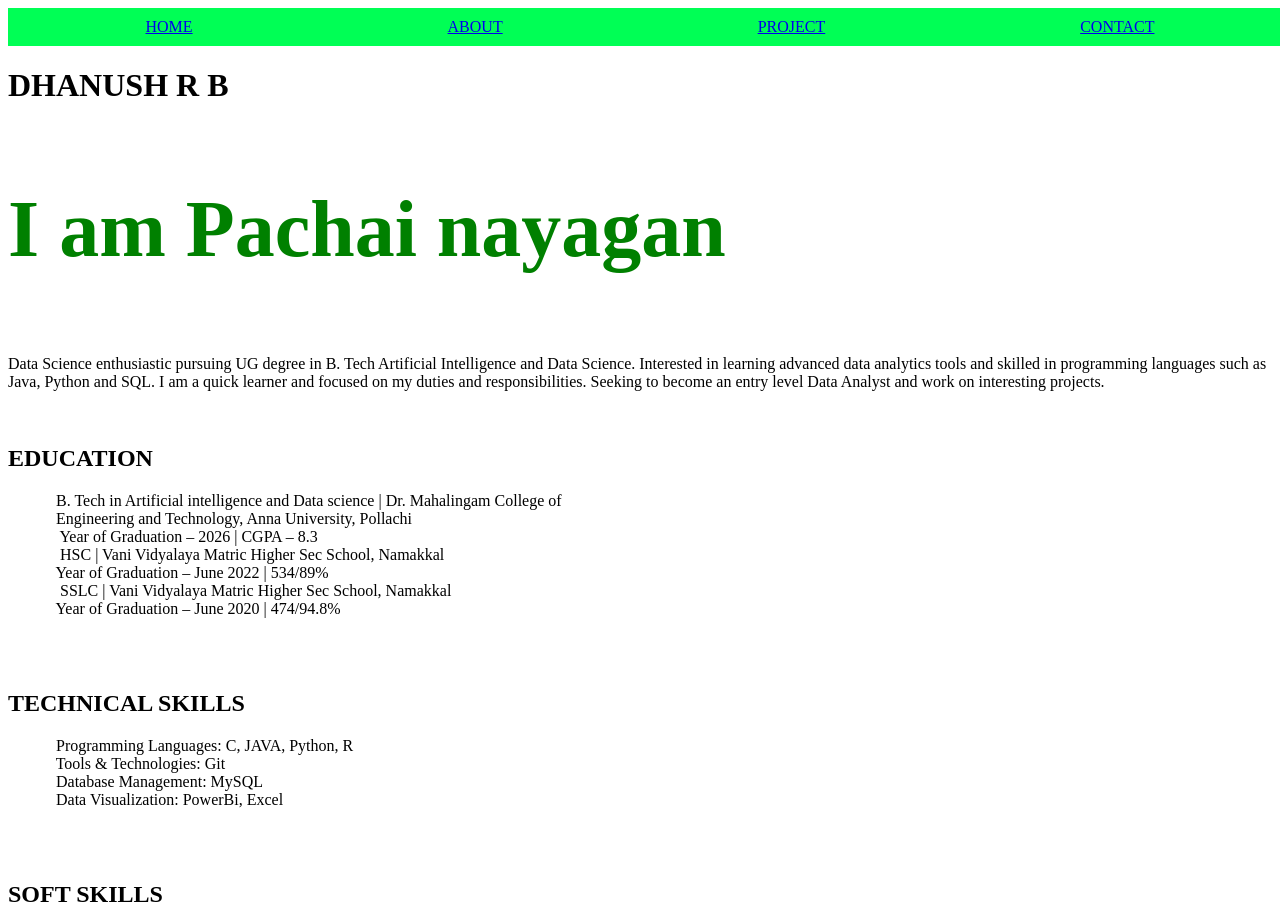
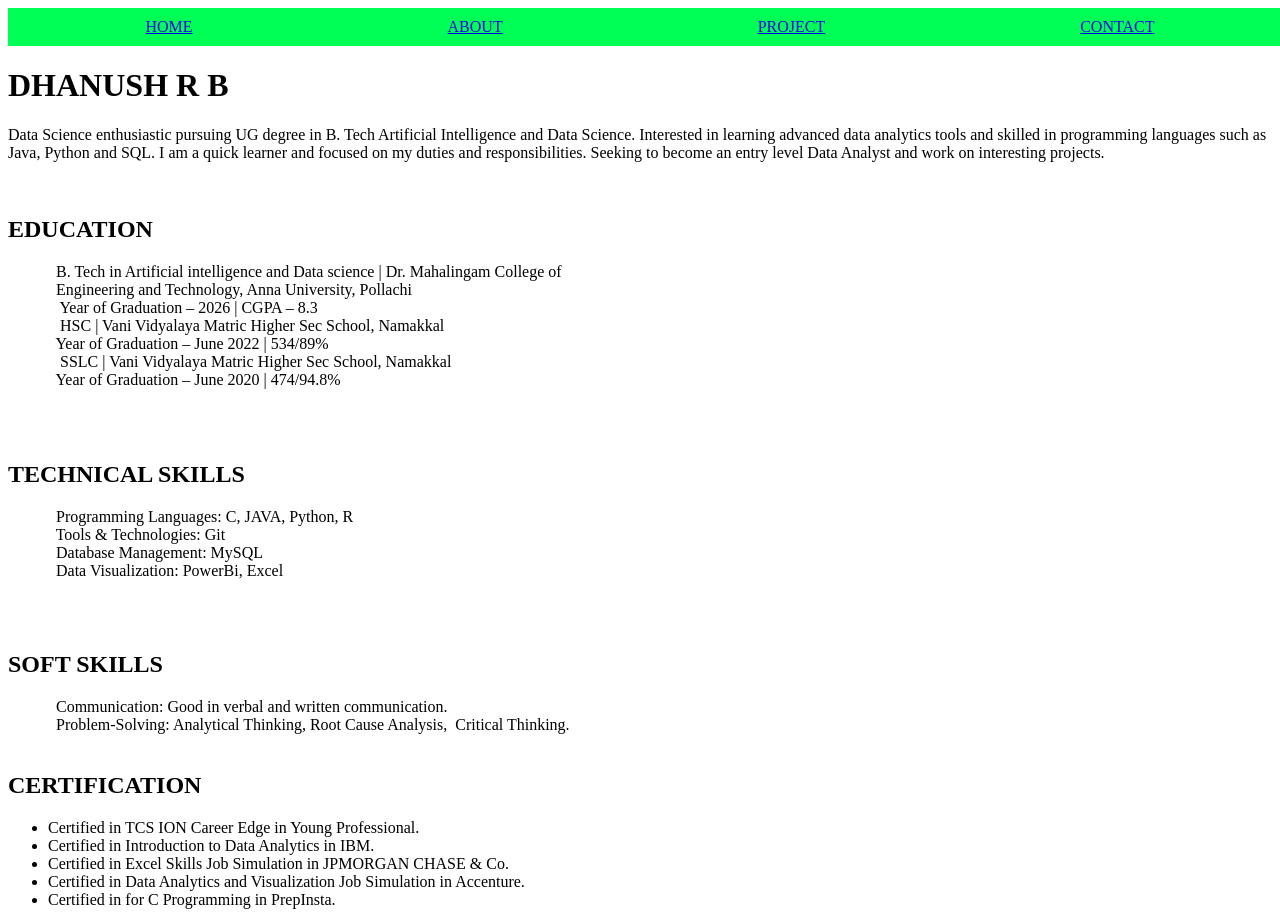
Before and after one commit to DhanushRB/DHANUSH-R-B-PORTFOLIO, a plain HTML site: page about.html in a window 1280 px wide. Shown: the top 912 px of the page. Drawn offline with Linux system fonts and the light colour scheme.

Commit message:
about.html

```diff
--- a/about.html
+++ b/about.html
@@ -16,7 +16,7 @@
             <a href="contact.html">CONTACT</a>
         </nav>
         <h1>DHANUSH R B</h1>
-        <p style="color:green;font-size:80px"><b>I am Pachai nayagan</b> </p>
+<!--         <p style="color:green;font-size:80px"><b>I am Pachai nayagan</b> </p> -->
         <p>
             Data Science enthusiastic pursuing
             UG degree in B. Tech Artificial
```
